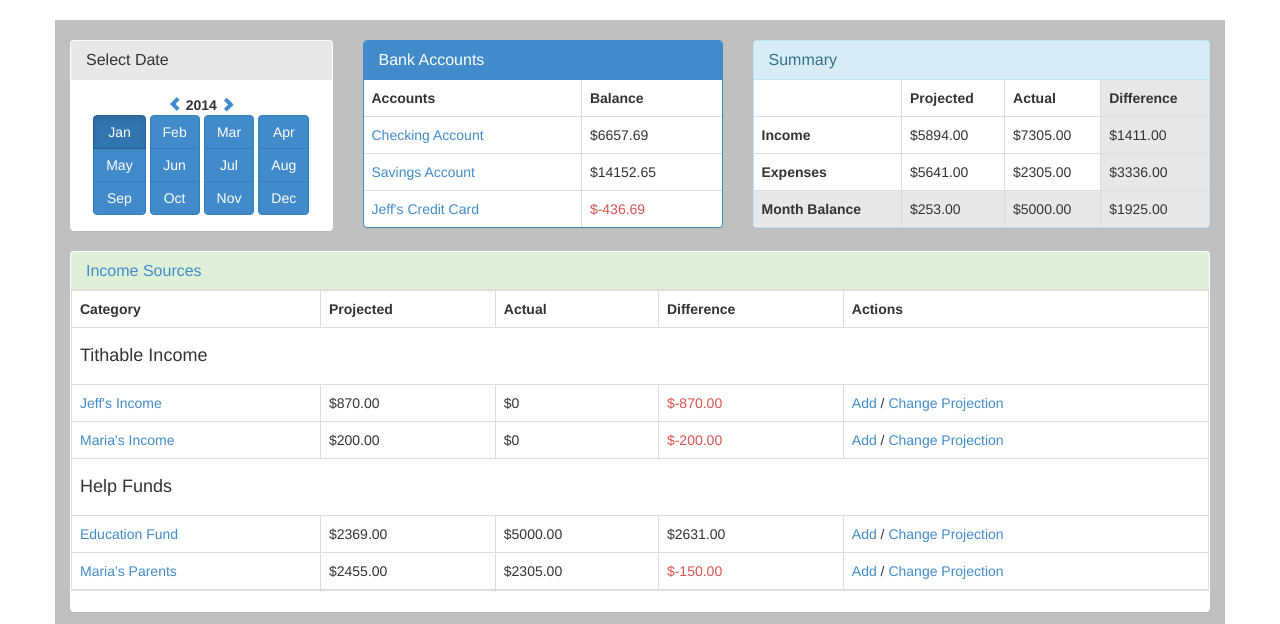
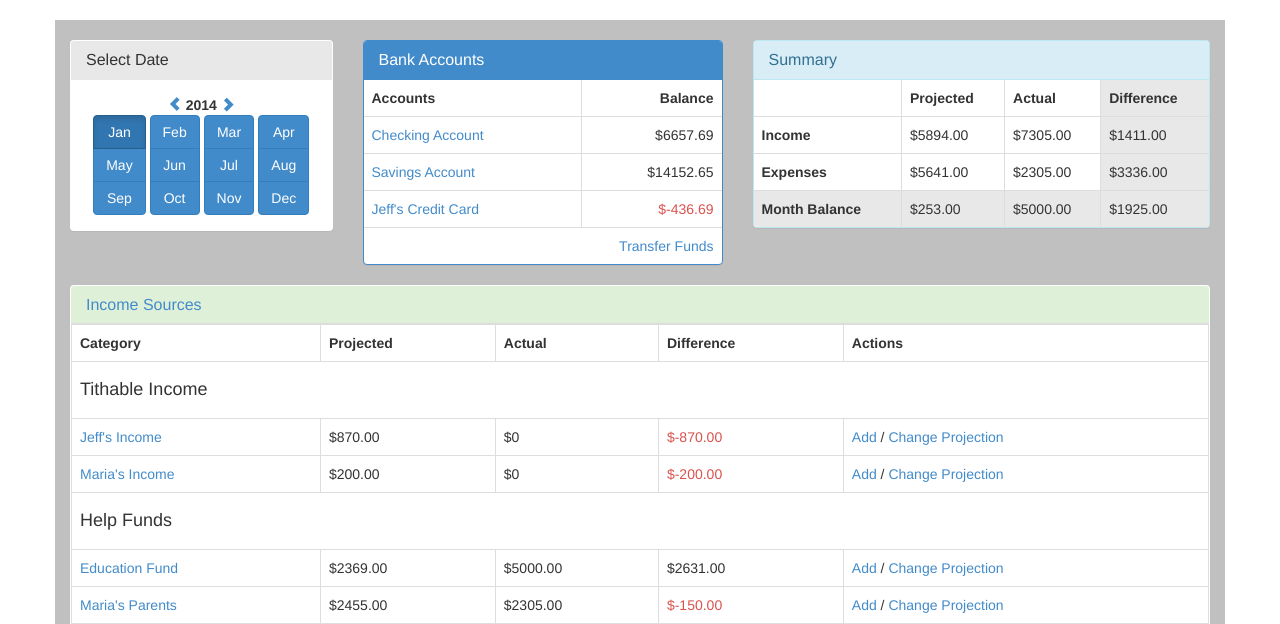
Before and after one commit to jeffrpowell/budgettracker, a Django app: page /budget/ in a window 1280 px wide. Shown: the part 52-676 px from the top of the page. Run offline with Django 3.2, Linux system fonts and the light colour scheme; data comes from the database, SQL or seed files in the repository; both versions use the stored data as it was after the commit; parts of the project's set-up code (start-up, migrations or seed data) failed here and were passed over.

Commit message:
bank account transfer fund link placed in index

```diff
--- a/budget/templates/budget/index.html
+++ b/budget/templates/budget/index.html
@@ -20,10 +20,11 @@
 					<h3 class="panel-title">{{ bank_category.cat.name }}</h3>
 				</div>
 				<table class="table table-bordered panel-body">
-					<tr><th>Accounts</th><th>Balance</th></tr>
+					<tr><th>Accounts</th><th class="text-right">Balance</th></tr>
 					{% for acct in bank_category.accounts %}
-						<tr><td><a href="{% url 'budget:account' acct.id %}">{{ acct.name }}</a></td><td>${{ acct.balance }}</td></tr>
+						<tr><td><a href="{% url 'budget:account' acct.id %}">{{ acct.name }}</a></td><td class="text-right">${{ acct.balance }}</td></tr>
 					{% endfor %}
+					<tr><td colspan="2" class="text-right"><a href="/budget/banktransaction/">Transfer Funds</a></td></tr>
 				</table>
 			</div>
 		</div>
```
Also changed, not shown: db.sqlite3, 9 other files.
